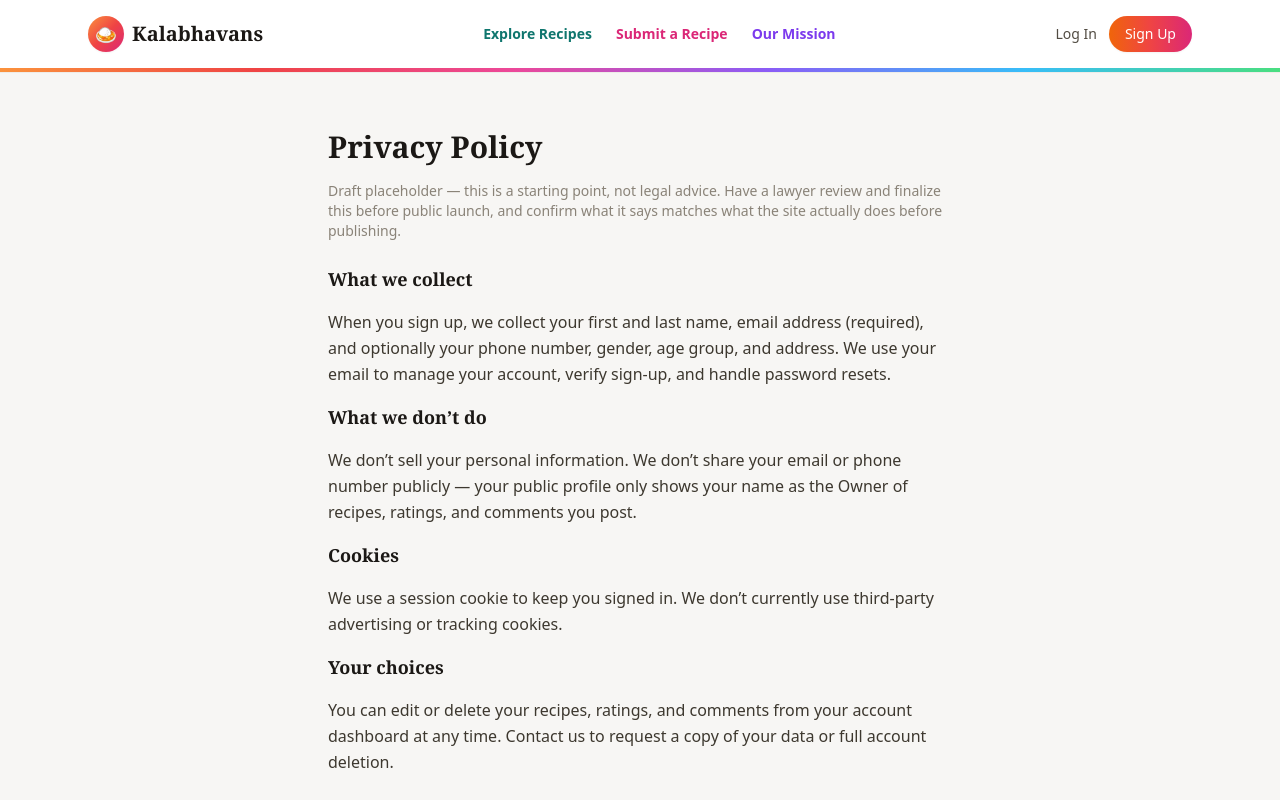
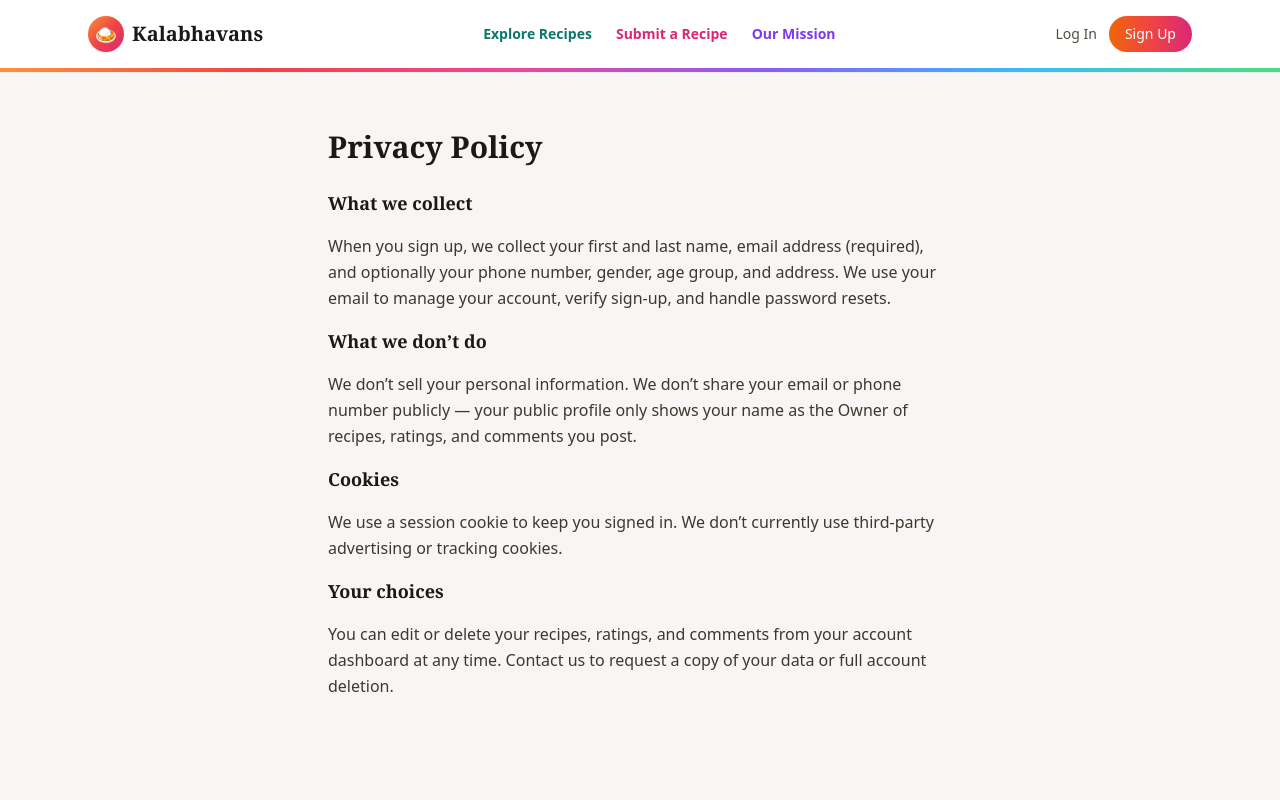
Before and after one commit to chocksmgit/Kalabhavans, a Next.js app: page /legal/privacy in a window 1280 px wide. Shown: the top 800 px of the page. Built offline with nearby package versions, Linux system fonts and the light colour scheme; no server answers.

Commit message:
Privacy Policy page fix
Privacy Policy page fix.

```diff
--- a/app/legal/privacy/page.tsx
+++ b/app/legal/privacy/page.tsx
@@ -6,11 +6,6 @@ export default function PrivacyPage() {
   return (
     <div className="mx-auto max-w-2xl px-4 py-14 sm:px-6">
       <h1 className="font-display text-3xl font-semibold text-ink-900">Privacy Policy</h1>
-      <p className="mt-4 text-sm text-ink-400">
-        Draft placeholder — this is a starting point, not legal advice. Have a lawyer review and
-        finalize this before public launch, and confirm what it says matches what the site actually
-        does before publishing.
-      </p>
 
       <div className="mt-6 space-y-4 leading-relaxed text-ink-700">
         <h2 className="font-display text-lg font-semibold text-ink-900">What we collect</h2>
```
